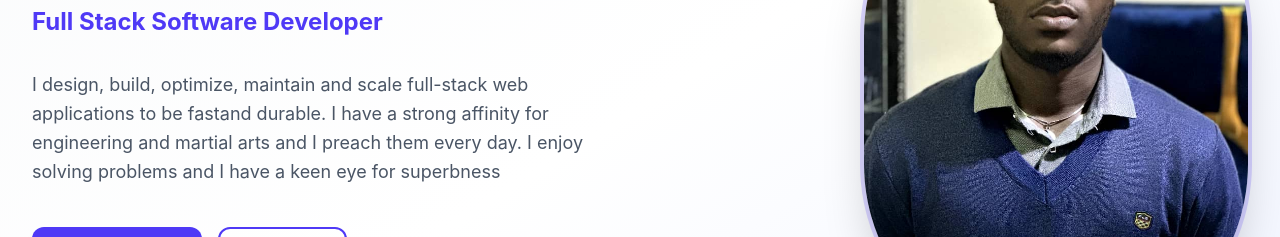
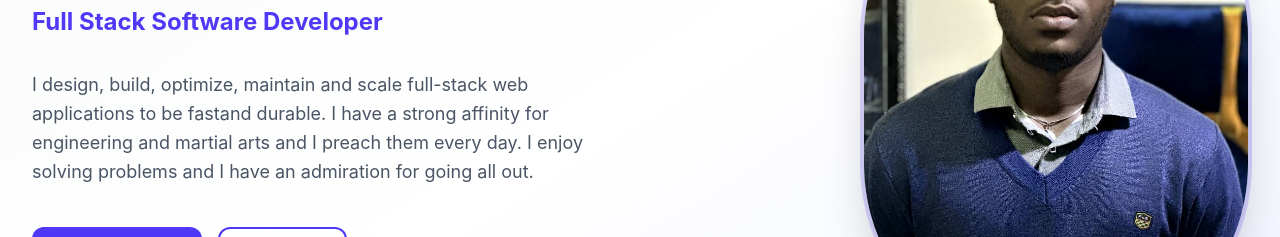
Before and after one commit to chiefJurist/anthony-nnanna, a Vue app: page / in a window 1280 px wide. Shown: the part 292-529 px from the top of the page. Built offline with nearby package versions, Linux system fonts and the light colour scheme.

Commit message:
hero section

```diff
--- a/src/components/HeroSection.vue
+++ b/src/components/HeroSection.vue
@@ -18,8 +18,8 @@
                 <p class="mt-8 lg:text-lg text-gray-600 dark:text-gray-300 leading-relaxed">
                     I design, build, optimize, maintain and scale full-stack web applications to be
                     fastand durable. I have a strong affinity for engineering and martial arts and I
-                    preach them every day. I enjoy solving problems and I have a keen eye for
-                    superbness
+                    preach them every day. I enjoy solving problems and I have an admiration for
+                    going all out.
                 </p>
 
                 <!-- CTA Buttons -->
```
